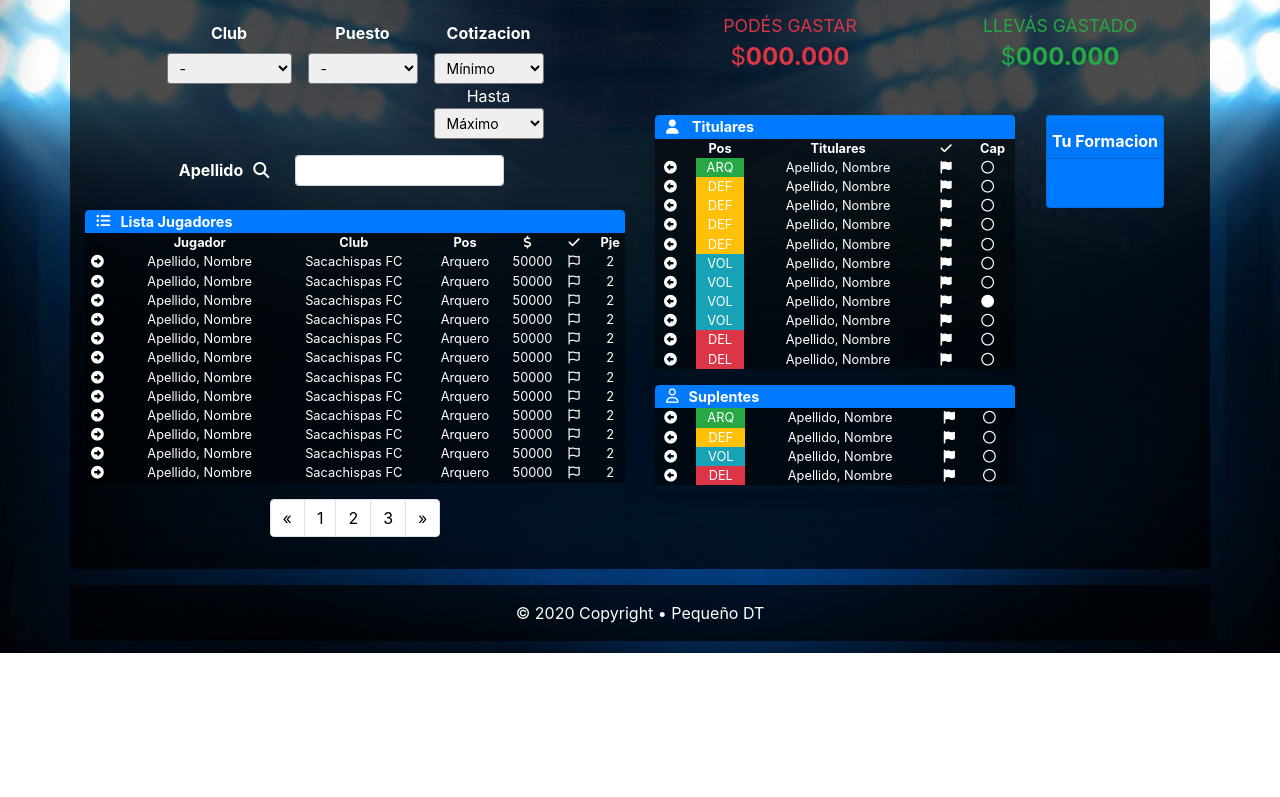
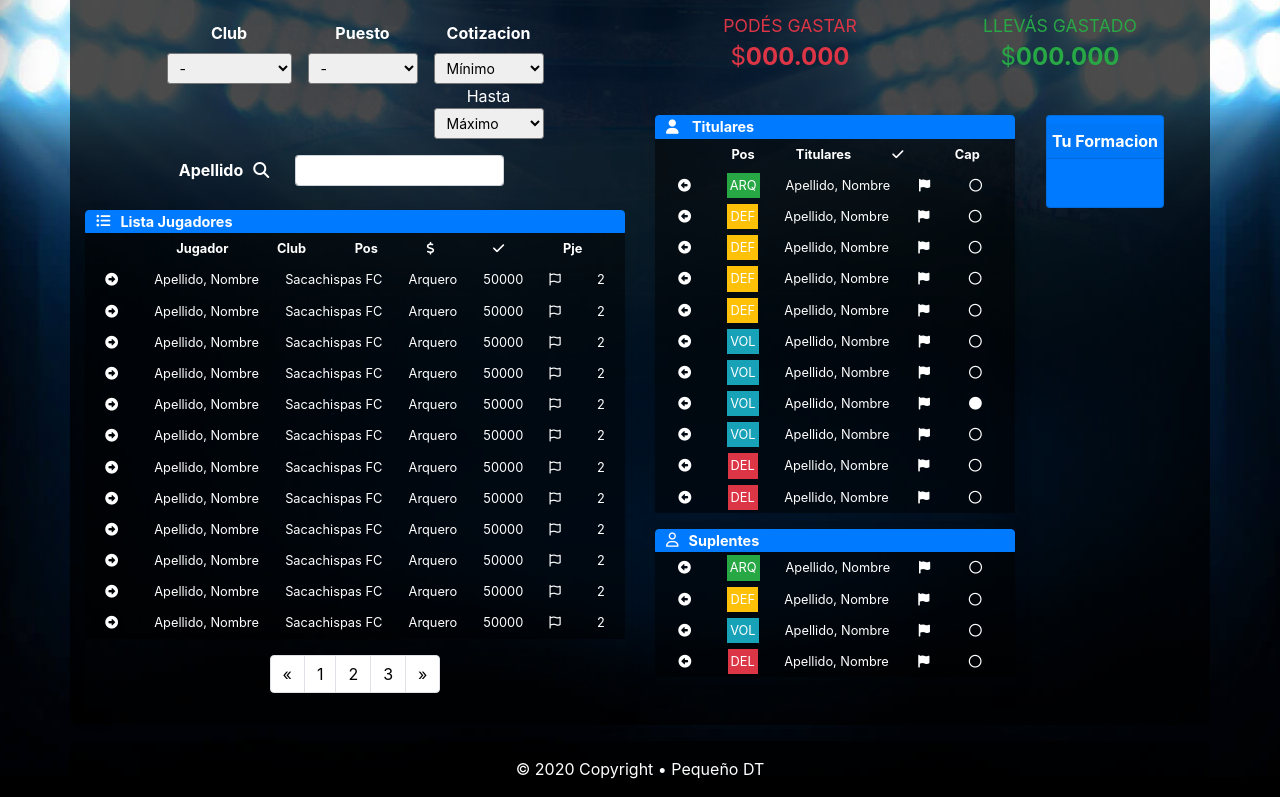
Before and after one commit to NachoKai/granDT, a website: page index.html in a window 1280 px wide. Shown: the part 147-944 px from the top of the page. Before the commit the page ends 800 px from the top, so only its background shows below. Drawn offline with nearby package versions, Linux system fonts and the light colour scheme.

Commit message:
flex list

```diff
--- a/styles/style.scss
+++ b/styles/style.scss
@@ -169,15 +169,22 @@ a {
 	margin-right: 10px;
 }
 
+tr {
+	display: flex;
+	justify-content: space-evenly;
+}
+
 .tg {
+	overflow-y: hidden;
+	overflow-x: auto !important;
 	background: hsla(0, 0%, 0%, 0.5);
 	color: #fff;
-	overflow-x: scroll !important;
-	overflow-y: scroll !important;
 }
 
 .tg-0lax {
-	text-align: center;
+	padding: 3px;
+	margin: 3px;
+	text-align: left;
 	font-size: 0.8rem;
 }
 
```
Also changed, not shown: styles/style.css.
